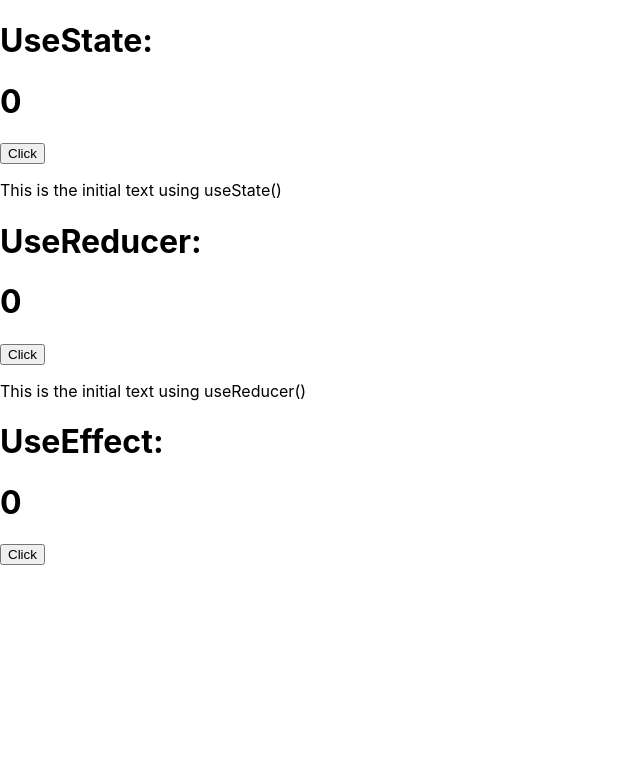
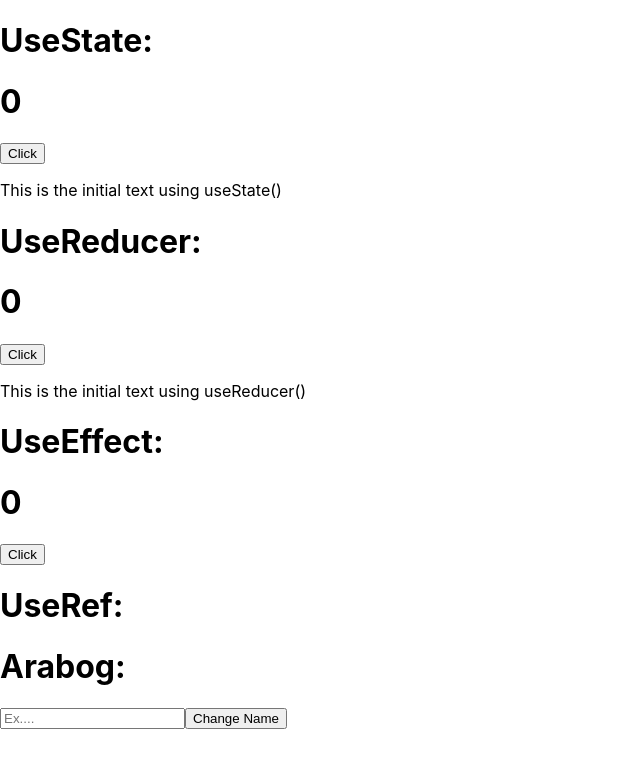
Before and after one commit to arabog/reactHook, a React (Create React App) app: page / in a window 1280 px wide. Shown: the top 768 px of the page, without its empty margins (0-640 px from the left). Built offline with nearby package versions, Linux system fonts and the light colour scheme; no server answers.

Commit message:
useRef updated

```diff
--- a/src/App.js
+++ b/src/App.js
@@ -2,6 +2,7 @@ import React from "react"
 import StateHook from "./components/useState"
 import ReducerHook from "./components/useReducer"
 import EffectHook from "./components/useEffect"
+import RefHook from "./components/useRef"
 
 
 function App() {
@@ -12,6 +13,8 @@ function App() {
 			<ReducerHook />
 
 			<EffectHook />
+
+			<RefHook />
 		</div>
 	)
 }
--- a/src/components/useRef.jsx
+++ b/src/components/useRef.jsx
@@ -1,18 +1,28 @@
-import React, { useRef } from "react"
+import React, { useRef, useState } from "react"
 // useRef is used to manipulate DOM elemt
 
 export default function RefHook() {
           const inputRef = useRef(null)
+          const [input, setInput ] = useState("")
 
           const onClicked = () => {
+                    // wn d btn is click d input box is active
+                    inputRef.current.focus()
+
+                    setInput( inputRef.current.value )
+
                     console.log(inputRef.current.value);
+
+                    // remove d input value after clicking d btn
+                    inputRef.current.value = ""
+
           }
 
           return (
                     <div>
                               <h1> UseRef: </h1>
 
-                              <h1> Arabog: </h1>
+                              <h1> Arabog: {input }</h1>
 
                               <input
                                         type="text"
```
